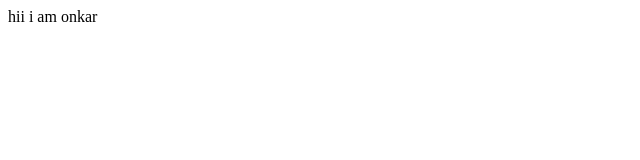
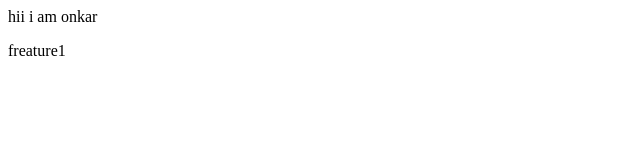
Before and after one commit to kadamonkarcse/local, a plain HTML site: page index.html in a window 1280 px wide. Shown: the full height of the page, 0-640 px from the left. Drawn offline with Linux system fonts and the light colour scheme.

Commit message:
creare feature 1 message

```diff
--- a/index.html
+++ b/index.html
@@ -1 +1,3 @@
 <p>hii i am onkar</p>
+
+<p>freature1 </p>
```
